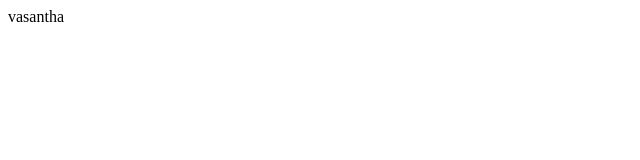
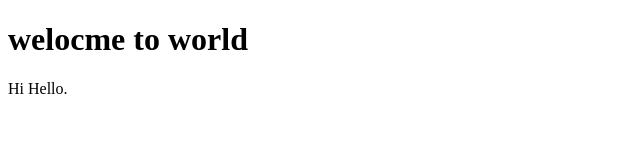
Before and after one commit to vasantha01/gitrepo1, a plain HTML site: page index.html in a window 1280 px wide. Shown: the whole page, without its empty margins (0-640 px from the left). Drawn offline with Linux system fonts and the light colour scheme.

Commit message:
Update index.html

```diff
--- a/index.html
+++ b/index.html
@@ -1,3 +1,12 @@
+<!DOCTYPE html>
 <html>
-vasantha
+<head>
+<title>Page Title</title>
+</head>
+<body>
+
+<h1>welocme to world</h1>
+<p>Hi Hello.</p>
+
+</body>
 </html>
```
